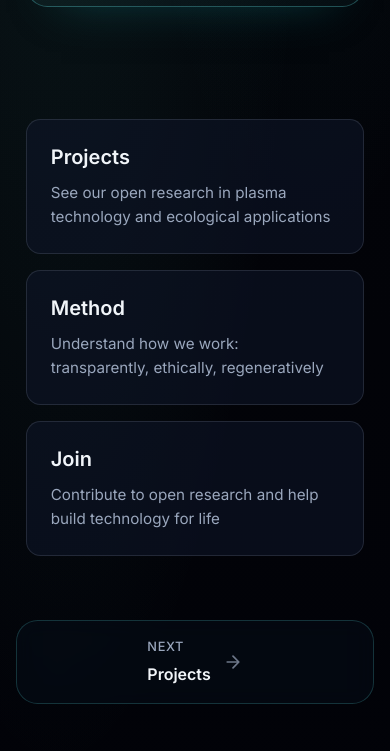
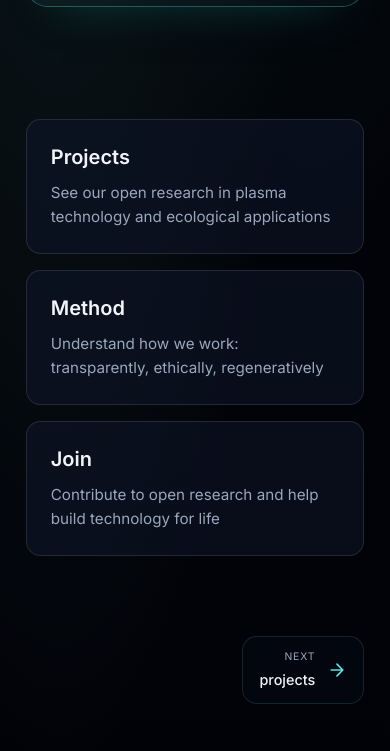
Before and after one commit to faqwa/arcup_site, an Astro site: page / in a window 390 px wide. Shown: the part 1195-1946 px from the top of the page. Built offline with nearby package versions, Linux system fonts and the light colour scheme; Astro itself is replaced by a stand-in of ours.

Commit message:
feat: Add sitemap integration and update navigation components
- Integrated sitemap functionality using @astrojs/sitemap
- Updated site configuration in astro.config.mjs
- Refactored navigation items to use href instead of path
- Enhanced footer and header components with external links
- Improved status badge component styling and functionality
- Cleaned up unused CSS and optimized styles across pages
- Added robots.txt for sitemap indexing

```diff
--- a/astro.config.mjs
+++ b/astro.config.mjs
@@ -1,5 +1,10 @@
 // @ts-check
 import { defineConfig } from 'astro/config';
+import sitemap from '@astrojs/sitemap';
 
 // https://astro.build/config
-export default defineConfig({});
+export default defineConfig({
+  site: 'https://faqwa.github.io', // ⚠️ CHANGE THIS to your actual GitHub Pages URL
+  base: '/arcup-v2', // ⚠️ CHANGE THIS if your repo name is different
+  integrations: [sitemap()],
+});
--- a/package.json
+++ b/package.json
@@ -9,6 +9,7 @@
     "astro": "astro"
   },
   "dependencies": {
+    "@astrojs/sitemap": "^3.6.0",
     "astro": "^5.14.1"
   }
 }
--- a/src/components/Footer.astro
+++ b/src/components/Footer.astro
@@ -1,20 +1,15 @@
 ---
+import { withBase } from '../utils/paths';
+import { EXTERNAL_LINKS } from '../config/constants';
+
 const currentYear = new Date().getFullYear();
-
-const normalizedBase = (import.meta.env.BASE_URL ?? "").replace(/\/$/, "");
-const withBase = (path: string) =>
-  path === "/"
-    ? normalizedBase
-      ? `${normalizedBase}/`
-      : "/"
-    : `${normalizedBase}${path}`;
 ---
 
 <footer class="site-footer" role="contentinfo">
   <div class="footer-content">
     <div class="footer-main">
       <p class="footer-text">
-        <strong>arc^</strong> by <a href="https://www.xbyali.page" target="_blank" rel="noopener">ali</a>
+        <strong>arc^</strong> by <a href={EXTERNAL_LINKS.personalSite} target="_blank" rel="noopener">ali</a>
       </p>
       <p class="footer-license">
         Open research licensed under
@@ -32,8 +27,8 @@ const withBase = (path: string) =>
     <nav class="footer-links" aria-label="Footer navigation">
       <a href={withBase("/docs/privacy-policy")}>Privacy</a>
       <a href={withBase("/docs/terms")}>Terms</a>
-      <a href="https://github.com/arcup" target="_blank" rel="noopener">GitHub</a>
-      <a href="https://discord.gg/DA8BPA3VsN" target="_blank" rel="noopener">Discord</a>
+      <a href={EXTERNAL_LINKS.github} target="_blank" rel="noopener">GitHub</a>
+      <a href={EXTERNAL_LINKS.discord} target="_blank" rel="noopener">Discord</a>
     </nav>
 
     <p class="footer-copyright">
--- a/src/components/PageNavigation.astro
+++ b/src/components/PageNavigation.astro
@@ -1,37 +1,23 @@
 ---
+import { withBase } from '../utils/paths';
+import { NAV_ITEMS } from '../config/constants';
+
 interface Props {
   currentPage: string;
 }
 
 const { currentPage } = Astro.props;
 
-const normalizedBase = (import.meta.env.BASE_URL ?? "").replace(/\/$/, "");
-const withBase = (path: string) =>
-  path === "/"
-    ? normalizedBase
-      ? `${normalizedBase}/`
-      : "/"
-    : `${normalizedBase}${path}`;
-
-// Updated page flow: home → projects → how → about → join
-const pageFlow = [
-  { key: "home", label: "Home", href: withBase("/") },
-  { key: "projects", label: "Projects", href: withBase("/projects") },
-  { key: "how", label: "How", href: withBase("/how") },
-  { key: "about", label: "About", href: withBase("/about") },
-  { key: "join", label: "Join", href: withBase("/join") },
-];
-
-// Find current page index
-const currentIndex = pageFlow.findIndex(page => page.key === currentPage);
-const prevPage = currentIndex > 0 ? pageFlow[currentIndex - 1] : null;
-const nextPage = currentIndex < pageFlow.length - 1 ? pageFlow[currentIndex + 1] : null;
+// Find current page index in NAV_ITEMS
+const currentIndex = NAV_ITEMS.findIndex(page => page.key === currentPage);
+const prevPage = currentIndex > 0 ? NAV_ITEMS[currentIndex - 1] : null;
+const nextPage = currentIndex < NAV_ITEMS.length - 1 ? NAV_ITEMS[currentIndex + 1] : null;
 ---
 
 <nav class="page-navigation" aria-label="Page navigation">
   <div class="page-nav-container">
     {prevPage && (
-      <a href={prevPage.href} class="page-nav-link page-nav-prev" aria-label={`Go to previous page: ${prevPage.label}`}>
+      <a href={withBase(prevPage.href)} class="page-nav-link page-nav-prev" aria-label={`Go to previous page: ${prevPage.label}`}>
         <svg width="20" height="20" viewBox="0 0 24 24" fill="none" stroke="currentColor" stroke-width="2" stroke-linecap="round" stroke-linejoin="round" aria-hidden="true">
           <path d="M19 12H5M12 19l-7-7 7-7"/>
         </svg>
@@ -45,7 +31,7 @@ const nextPage = currentIndex < pageFlow.length - 1 ? pageFlow[currentIndex + 1]
     {!prevPage && <div class="page-nav-spacer"></div>}
 
     {nextPage && (
-      <a href={nextPage.href} class="page-nav-link page-nav-next" aria-label={`Go to next page: ${nextPage.label}`}>
+      <a href={withBase(nextPage.href)} class="page-nav-link page-nav-next" aria-label={`Go to next page: ${nextPage.label}`}>
         <div class="page-nav-content">
           <span class="page-nav-label">Next</span>
           <span class="page-nav-title">{nextPage.label}</span>
@@ -62,51 +48,44 @@ const nextPage = currentIndex < pageFlow.length - 1 ? pageFlow[currentIndex + 1]
 
 <style>
   .page-navigation {
-    margin-top: clamp(3rem, 7vw, 5rem);
-    padding: 0 clamp(1.5rem, 4vw, 2.5rem);
+    width: var(--shell-width);
+    margin: var(--space-3xl) auto var(--space-2xl);
+    padding: 0 var(--shell-padding);
   }
 
   .page-nav-container {
-    max-width: var(--shell-width);
-    margin: 0 auto;
     display: flex;
     justify-content: space-between;
-    align-items: center;
-    gap: 2rem;
+    gap: var(--space-md);
   }
 
   .page-nav-link {
     display: flex;
     align-items: center;
-    gap: 1rem;
-    padding: 1.5rem 2rem;
-    background: rgba(6, 12, 22, 0.6);
-    border: 1px solid rgba(93, 225, 228, 0.2);
-    border-radius: var(--radius-lg);
+    gap: var(--space-sm);
+    padding: var(--space-md) var(--space-lg);
+    border-radius: var(--radius-md);
+    background: rgba(6, 12, 22, 0.58);
+    border: 1px solid rgba(93, 225, 228, 0.14);
+    backdrop-filter: blur(18px);
     color: var(--color-text-muted);
     text-decoration: none;
     transition: all var(--transition-base);
-    backdrop-filter: blur(10px);
-    min-width: 200px;
-    max-width: 300px;
+    flex: 0 1 auto;
+    max-width: 45%;
   }
 
   .page-nav-link:hover,
   .page-nav-link:focus-visible {
-    background: rgba(10, 147, 150, 0.15);
     border-color: var(--color-primary-bright);
+    background: rgba(10, 147, 150, 0.12);
     color: var(--color-text);
     transform: translateY(-2px);
-    box-shadow: 0 8px 25px rgba(10, 147, 150, 0.2);
   }
 
-  .page-nav-prev {
-    justify-content: flex-start;
-  }
-
-  .page-nav-next {
-    justify-content: flex-end;
-    margin-left: auto;
+  .page-nav-link svg {
+    flex-shrink: 0;
+    color: var(--color-primary-bright);
   }
 
   .page-nav-content {
@@ -116,95 +95,56 @@ const nextPage = currentIndex < pageFlow.length - 1 ? pageFlow[currentIndex + 1]
   }
 
   .page-nav-label {
-    font-size: 0.85rem;
-    font-weight: 500;
+    font-size: var(--text-xs);
+    text-transform: uppercase;
+    letter-spacing: 0.08em;
     color: var(--color-text-muted);
-    text-transform: uppercase;
-    letter-spacing: 0.05em;
   }
 
   .page-nav-title {
-    font-size: 1.1rem;
-    font-weight: 600;
+    font-size: var(--text-base);
+    font-weight: var(--font-weight-medium);
     color: var(--color-text);
   }
 
-  .page-nav-link:hover .page-nav-label {
-    color: var(--color-primary-bright);
+  .page-nav-prev {
+    text-align: left;
+  }
+
+  .page-nav-next {
+    text-align: right;
+    margin-left: auto;
   }
 
   .page-nav-spacer {
-    flex: 1;
-    min-width: 200px;
+    flex: 0 1 auto;
+    max-width: 45%;
   }
 
-  .page-nav-link svg {
-    flex-shrink: 0;
-    opacity: 0.7;
-    transition: opacity var(--transition-base);
+  /* Mobile */
+  @media (max-width: 640px) {
+    .page-nav-link {
+      padding: var(--space-sm) var(--space-md);
+      max-width: 48%;
+    }
+
+    .page-nav-content {
+      gap: 0.125rem;
+    }
+
+    .page-nav-label {
+      font-size: 0.65rem;
+    }
+
+    .page-nav-title {
+      font-size: var(--text-sm);
+    }
   }
 
-  .page-nav-link:hover svg {
-    opacity: 1;
-  }
-
-  /* Mobile responsive */
-  @media (max-width: 768px) {
+  /* Print */
+  @media print {
     .page-navigation {
-      padding: 0 1rem;
-    }
-
-    .page-nav-container {
-      flex-direction: column;
-      gap: 1rem;
-    }
-
-    .page-nav-link {
-      width: 100%;
-      max-width: none;
-      min-width: auto;
-      justify-content: center;
-    }
-
-    .page-nav-prev,
-    .page-nav-next {
-      margin: 0;
-    }
-
-    .page-nav-spacer {
       display: none;
     }
   }
-
-  @media (max-width: 480px) {
-    .page-nav-link {
-      padding: 1rem 1.5rem;
-      gap: 0.75rem;
-    }
-
-    .page-nav-title {
-      font-size: 1rem;
-    }
-
-    .page-nav-label {
-      font-size: 0.8rem;
-    }
-  }
-
-  /* Accessibility */
-  @media (prefers-reduced-motion: reduce) {
-    .page-nav-link {
-      transition: none;
-    }
-
-    .page-nav-link:hover {
-      transform: none;
-    }
-  }
-
-  /* Focus styles */
-  .page-nav-link:focus-visible {
-    outline: 2px solid var(--color-primary-bright);
-    outline-offset: 2px;
-  }
 </style>
--- a/src/components/SiteHeader.astro
+++ b/src/components/SiteHeader.astro
@@ -1,5 +1,7 @@
 ---
 import '../styles/components/header.css';
+import { withBase } from '../utils/paths';
+import { NAV_ITEMS, EXTERNAL_LINKS } from '../config/constants';
 
 interface Props {
   active?: string;
@@ -7,32 +9,17 @@ interface Props {
 
 const { active = "home" } = Astro.props;
 
-const normalizedBase = (import.meta.env.BASE_URL ?? "").replace(/\/$/, "");
-const withBase = (path: string) =>
-  path === "/"
-    ? normalizedBase
-      ? `${normalizedBase}/`
-      : "/"
-    : `${normalizedBase}${path}`;
-
-const navItems = [
-  { key: "home", label: "home", href: withBase("/") },
-  { key: "projects", label: "projects", href: withBase("/projects") },
-  { key: "how", label: "how", href: withBase("/how") },
-  { key: "about", label: "about", href: withBase("/about") },
-  { key: "join", label: "join", href: withBase("/join") },
-];
-
+// Social links configuration
 const socialLinks = [
   {
     name: "YouTube",
-    url: "https://www.youtube.com/@arc-arcup",
+    url: EXTERNAL_LINKS.youtube,
     icon: "youtube",
     label: "Visit Arc^ on YouTube"
   },
   {
     name: "Discord",
-    url: "https://discord.gg/DA8BPA3VsN",
+    url: EXTERNAL_LINKS.discord,
     icon: "discord",
     label: "Join Arc^ Discord community"
   }
@@ -48,10 +35,10 @@ const socialLinks = [
 
   <nav class="site-nav" aria-label="Primary navigation">
     <ul class="nav-list">
-      {navItems.map((item) => (
+      {NAV_ITEMS.map((item) => (
         <li>
           <a
-            href={item.href}
+            href={withBase(item.href)}
             class={item.key === active ? "nav-link is-active" : "nav-link"}
             aria-current={item.key === active ? "page" : undefined}
           >
--- a/src/config/constants.ts
+++ b/src/config/constants.ts
@@ -63,11 +63,11 @@ export const SOCIAL_HANDLES = {
  * Navigation structure
  */
 export const NAV_ITEMS = [
-  { key: "home", label: "home", path: "/" },
-  { key: "projects", label: "projects", path: "/projects" },
-  { key: "how", label: "how", path: "/how" },
-  { key: "about", label: "about", path: "/about" },
-  { key: "join", label: "join", path: "/join" },
+  { key: "home", label: "home", href: "/" },        // Changed path → href
+  { key: "projects", label: "projects", href: "/projects" },
+  { key: "how", label: "how", href: "/how" },
+  { key: "about", label: "about", href: "/about" },
+  { key: "join", label: "join", href: "/join" },
 ] as const;
 
 /**
--- a/src/pages/projects/[slug].astro
+++ b/src/pages/projects/[slug].astro
@@ -14,7 +14,6 @@ import LinkButton from "../../components/LinkButton.astro";
 import StatusBadge from "../../components/StatusBadge.astro";
 
 import '../../styles/pages/project-detail.css';
-import '../../styles/pages/projects.css'; // For status badges
 
 // NEW: Import utilities and constants
 import { withBase } from '../../utils/paths';
--- a/src/styles/pages/about.css
+++ b/src/styles/pages/about.css
@@ -14,8 +14,6 @@
    ============================================ */
 .page-about {
   gap: clamp(3rem, 6vw, 5rem);
-  max-width: 75ch;
-  margin: 0 auto;
 }
 
 /* ============================================
--- a/src/styles/pages/project-detail.css
+++ b/src/styles/pages/project-detail.css
@@ -8,8 +8,6 @@
    ============================================ */
 .project-detail-shell {
   gap: clamp(2rem, 4vw, 3rem);
-  max-width: 85ch;
-  margin: 0 auto;
 }
 
 /* ============================================
```
Also changed, not shown: public/robots.txt (added, +8 -0 lines), src/components/StatusBadge.astro (+10 -62 lines), src/styles/components/status-badge.css (added, +39 -0 lines), src/styles/pages/join.css (+5 -5 lines), src/styles/pages/projects.css (+0 -33 lines), 1 other file.
